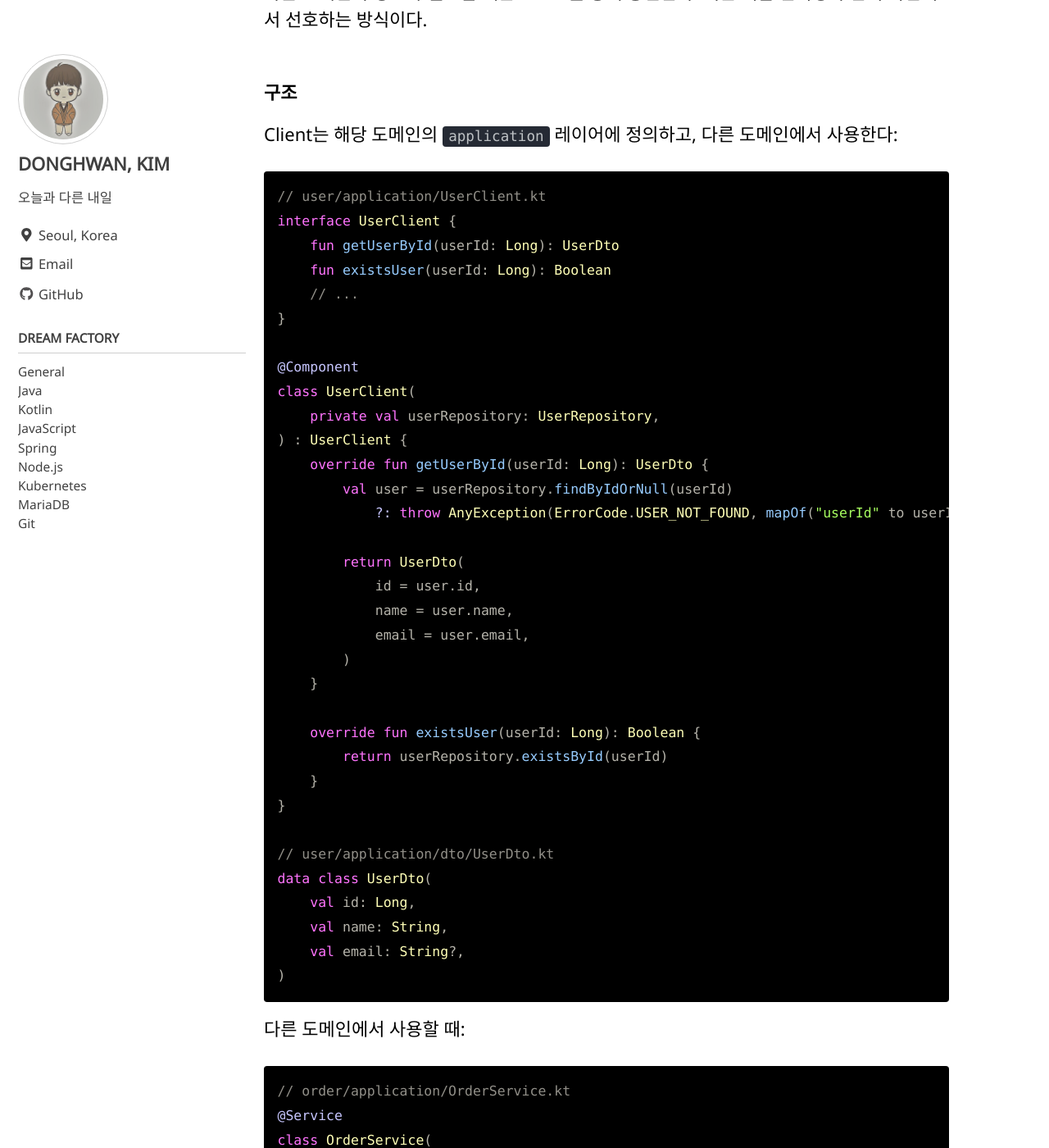
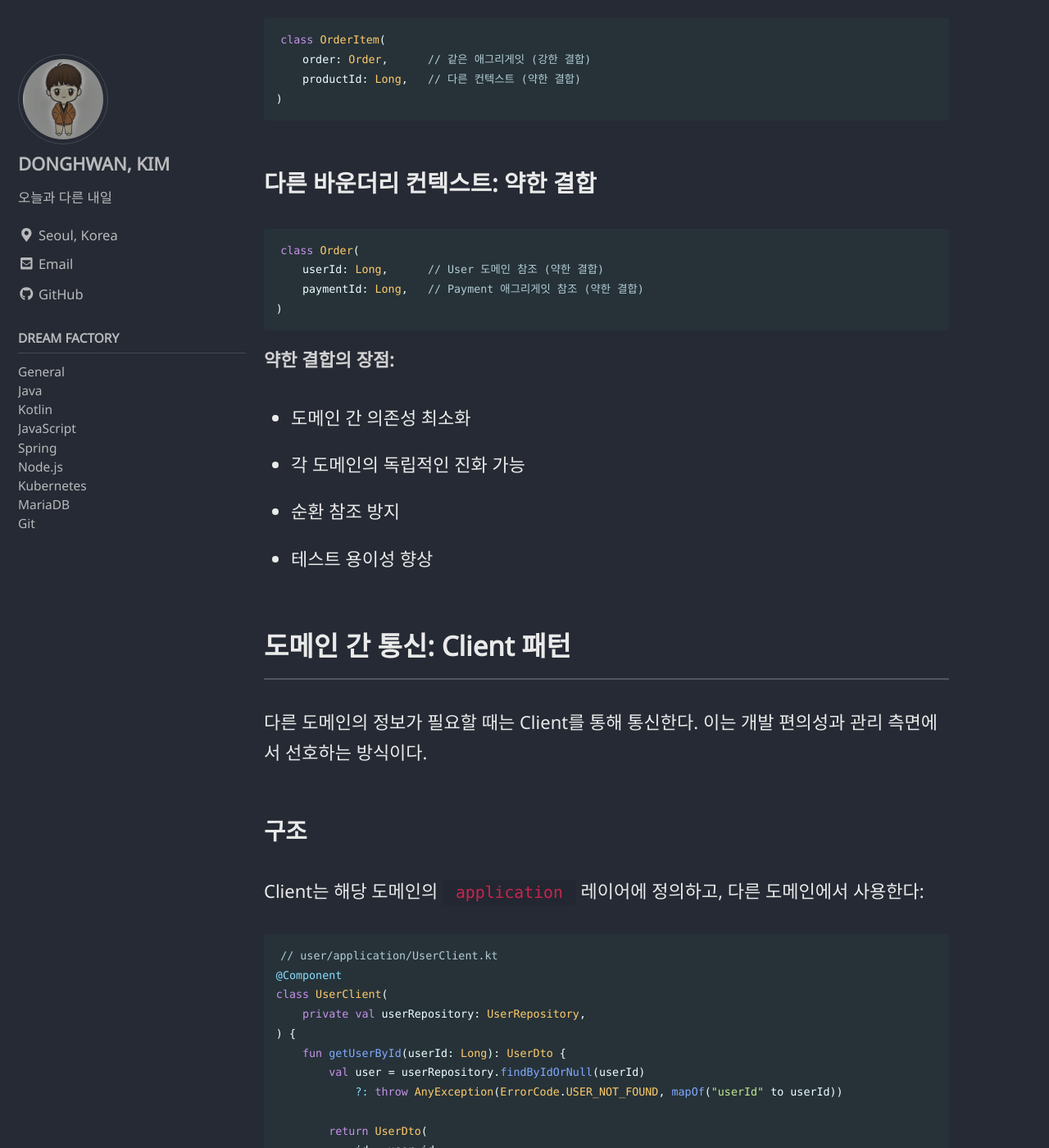
Before and after one commit to yearnlune/yearnlune.github.io, a Jekyll site: the page built from _posts/2025-12-10-hexagonal-architecture.md, in a window 1280 px wide and 1400 px high, scrolled down 5749 px. Shown: the whole window at 82% size. Built offline with Jekyll 4.4.1, drawn with Linux system fonts in a browser that asks for light colours; cached includes are drawn as plain includes; comment, search, counter and statistics services are not loaded; some of the changed text lies outside the part shown.

Commit message:
feat: skin 변경

````diff
--- a/_config.yml
+++ b/_config.yml
@@ -12,16 +12,16 @@
 
 theme                    : jekyll-theme-minimal
 #remote_theme             : "mmistakes/minimal-mistakes@4.18.1"
-minimal_mistakes_skin    :  "contrast" # "default" "air", "aqua", "contrast", "dark", "dirt", "neon", "mint", "plum", "sunrise"
+minimal_mistakes_skin    :  "dark" # "default" "air", "aqua", "contrast", "dark", "dirt", "neon", "mint", "plum", "sunrise"
 
 # Site Settings
 locale                   : "en-US"
 title                    : "꿈공장"
 title_separator          : "-"
 name                     : "DONGHWAN, KIM"
-description              : "An amazing website."
+description              : "Backend / Kotlin / Spring / Architecture"
 url                      : "https://yearnlune.github.io"
-baseurl                  : "/"
+baseurl                  : ""
 repository               : "yearnlune/comments"
 teaser                   : # path of fallback teaser image, e.g. "/assets/images/500x300.png"
 logo                     : # path of logo image to display in the masthead, e.g. "/assets/images/88x88.png"
--- a/_posts/2025-12-10-hexagonal-architecture.md
+++ b/_posts/2025-12-10-hexagonal-architecture.md
@@ -177,17 +177,11 @@ Client는 해당 도메인의 `application` 레이어에 정의하고, 다른
 
 ```kotlin
 // user/application/UserClient.kt
-interface UserClient {
-    fun getUserById(userId: Long): UserDto
-    fun existsUser(userId: Long): Boolean
-    // ...
-}
-
 @Component
 class UserClient(
     private val userRepository: UserRepository,
-) : UserClient {
-    override fun getUserById(userId: Long): UserDto {
+) {
+    fun getUserById(userId: Long): UserDto {
         val user = userRepository.findByIdOrNull(userId)
             ?: throw AnyException(ErrorCode.USER_NOT_FOUND, mapOf("userId" to userId))
 
@@ -198,7 +192,7 @@ class UserClient(
         )
     }
 
-    override fun existsUser(userId: Long): Boolean {
+    fun existsUser(userId: Long): Boolean {
         return userRepository.existsById(userId)
     }
 }
--- /dev/null
+++ b/_sass/custom.scss
@@ -0,0 +1,222 @@
+/* ==========================================================================
+   CUSTOM STYLES - 가독성 및 UX 개선
+   ========================================================================== */
+
+/* 본문 최대 너비 제한 - 가독성 향상 */
+.page__content {
+  max-width: 65em; // 약 1040px (16px 기준)
+  margin: 0 auto;
+
+  @include breakpoint($large) {
+    max-width: 70em; // 약 1120px
+  }
+
+  @include breakpoint($x-large) {
+    max-width: 75em; // 약 1200px
+  }
+}
+
+/* 본문 텍스트 가독성 개선 */
+.page__content {
+  p {
+    font-size: 1.05em;
+    line-height: 1.8; // 줄 간격 증가
+    margin-bottom: 1.5em;
+    color: $text-color;
+  }
+
+  li {
+    line-height: 1.8;
+    margin-bottom: 0.5em;
+  }
+
+  ul, ol {
+    margin-bottom: 1.5em;
+    padding-left: 1.5em;
+  }
+}
+
+/* 제목 간격 조정 */
+.page__content {
+  h2 {
+    margin-top: 2.5em;
+    margin-bottom: 1em;
+    padding-bottom: 0.5em;
+    font-size: 1.75em;
+    line-height: 1.3;
+    border-bottom: 2px solid $border-color;
+  }
+
+  h3 {
+    margin-top: 2em;
+    margin-bottom: 0.8em;
+    padding-top: 0.5em;
+    font-size: 1.4em;
+    line-height: 1.3;
+  }
+
+  h4 {
+    margin-top: 1.5em;
+    margin-bottom: 0.6em;
+    font-size: 1.2em;
+    line-height: 1.3;
+  }
+}
+
+/* 코드 블록 스타일 개선 */
+.page__content {
+  pre {
+    margin: 1.5em 0;
+    padding: 1.2em;
+    border-radius: 6px;
+    overflow-x: auto;
+    font-size: 0.9em;
+    line-height: 1.6;
+
+    code {
+      font-size: 0.9em;
+    }
+  }
+
+  code {
+    padding: 0.2em 0.4em;
+    border-radius: 3px;
+    font-size: 0.9em;
+  }
+
+  // 인라인 코드와 블록 코드 구분
+  p code,
+  li code {
+    background-color: rgba(0, 0, 0, 0.05);
+    color: #c7254e;
+  }
+}
+
+/* 인용구 스타일 개선 */
+.page__content {
+  blockquote {
+    margin: 2em 0;
+    padding: 1em 1.5em;
+    border-left: 4px solid $primary-color;
+    background-color: rgba(0, 0, 0, 0.02);
+    font-style: italic;
+    line-height: 1.7;
+
+    p {
+      margin-bottom: 0.5em;
+
+      &:last-child {
+        margin-bottom: 0;
+      }
+    }
+  }
+}
+
+/* 테이블 스타일 개선 */
+.page__content {
+  table {
+    width: 100%;
+    margin: 1.5em 0;
+    border-collapse: collapse;
+    font-size: 0.95em;
+
+    th, td {
+      padding: 0.75em 1em;
+      border: 1px solid $border-color;
+    }
+
+    th {
+      background-color: rgba(0, 0, 0, 0.05);
+      font-weight: bold;
+    }
+  }
+}
+
+/* 강조 텍스트 스타일 */
+.page__content {
+  strong {
+    font-weight: 600;
+    color: darken($text-color, 10%);
+  }
+
+  em {
+    font-style: italic;
+  }
+}
+
+/* 목록 스타일 개선 */
+.page__content {
+  ul, ol {
+    li {
+      margin-bottom: 0.8em;
+
+      p {
+        margin-bottom: 0.5em;
+      }
+    }
+  }
+
+  // 중첩 목록 간격
+  ul ul, ol ol, ul ol, ol ul {
+    margin-top: 0.5em;
+    margin-bottom: 0.5em;
+  }
+}
+
+/* 수평선 스타일 */
+.page__content {
+  hr {
+    margin: 2.5em 0;
+    border: 0;
+    border-top: 1px solid $border-color;
+  }
+}
+
+/* 페이지 제목 스타일 개선 - 긴 제목 처리 */
+.page__title {
+  font-size: 2.2em;
+  line-height: 1.4; // 여러 줄일 때 가독성 향상
+  margin-bottom: 0.5em;
+  word-wrap: break-word; // 긴 단어 줄바꿈
+  overflow-wrap: break-word; // 최신 브라우저 지원
+  hyphens: auto; // 하이픈으로 단어 분리 (선택적)
+  word-break: keep-all; // 한글은 단어 단위로 줄바꿈
+  max-width: 100%; // 컨테이너 너비 제한
+
+  @include breakpoint($large) {
+    font-size: 2.5em;
+    line-height: 1.35; // 큰 화면에서도 적절한 줄 간격
+  }
+
+  // 제목이 여러 줄일 때를 고려한 여백
+  & + .page__meta {
+    margin-top: 0.5em;
+  }
+}
+
+/* 메타 정보 스타일 */
+.page__meta {
+  font-size: 0.9em;
+  color: $muted-text-color;
+  margin-bottom: 2em;
+}
+
+/* 반응형 조정 - 모바일에서도 가독성 유지 */
+@include breakpoint($small) {
+  .page__content {
+    p {
+      font-size: 1em;
+      line-height: 1.7;
+    }
+
+    h2 {
+      font-size: 1.5em;
+      margin-top: 2em;
+    }
+
+    h3 {
+      font-size: 1.3em;
+      margin-top: 1.5em;
+    }
+  }
+}
--- a/assets/css/main.scss
+++ b/assets/css/main.scss
@@ -6,3 +6,4 @@
 
 @import "minimal-mistakes/skins/{{ site.minimal_mistakes_skin | default: 'default' }}"; // skin
 @import "minimal-mistakes"; // main partials
+@import "custom"; // custom styles for readability and UX
````
Also changed, not shown: other parts of _posts/2025-12-10-hexagonal-architecture.md (+0 -4 lines).
